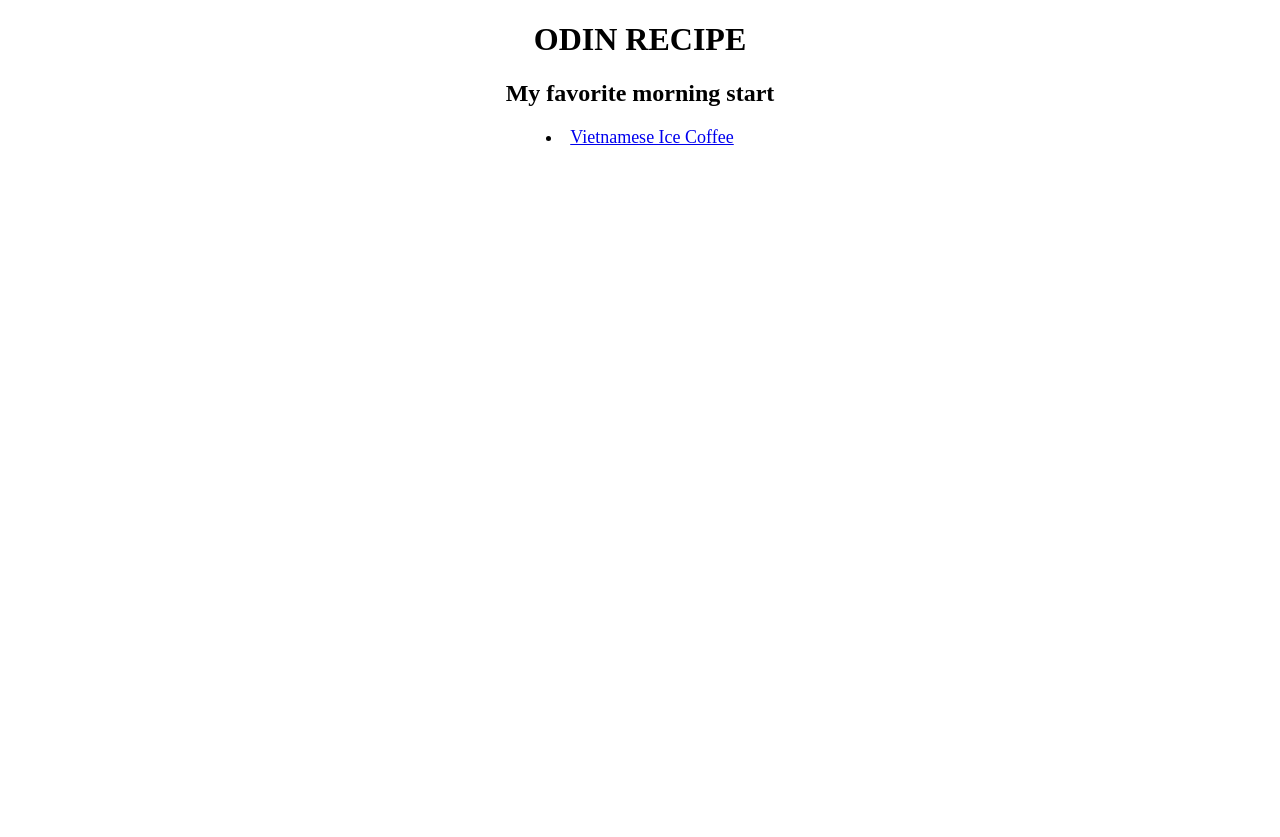
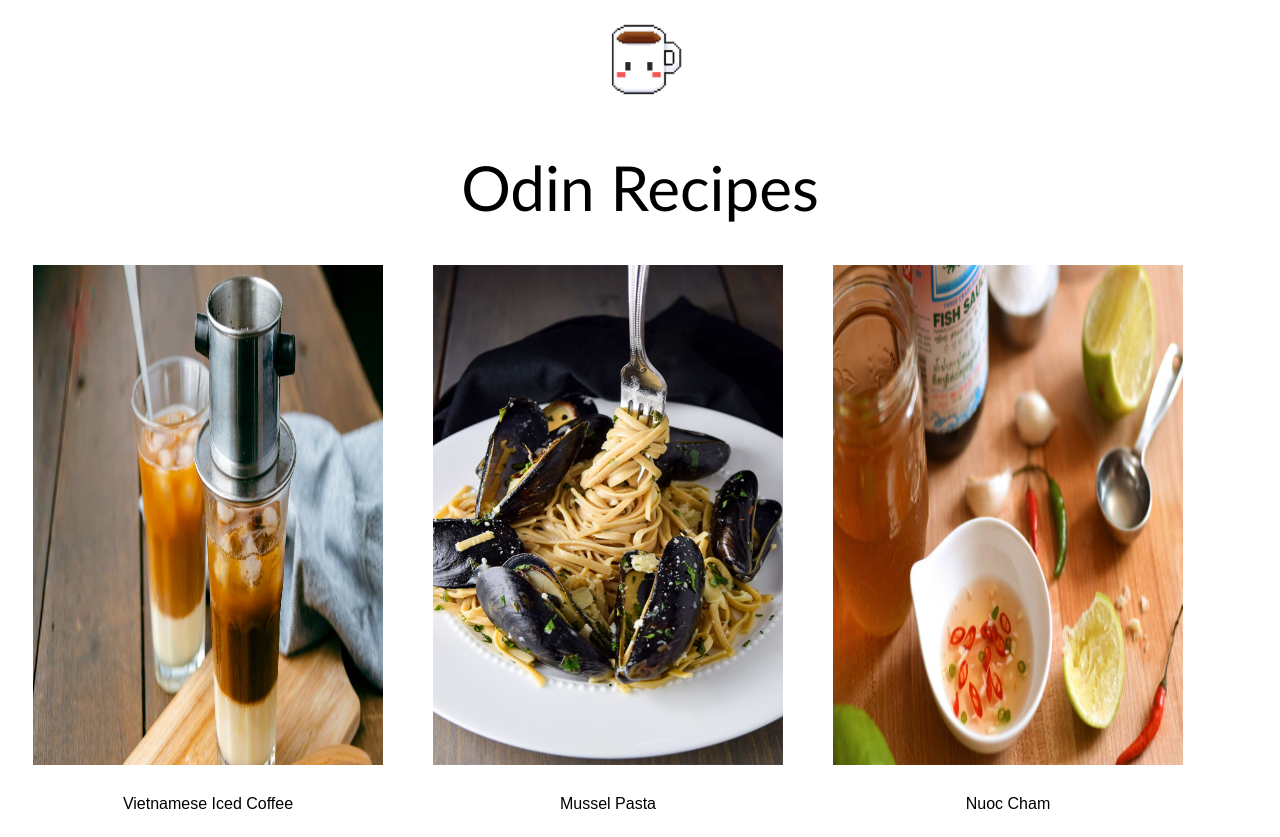
Before and after one commit to tunabearfish/Odin-Recipes, a plain HTML site: page index.html in a window 1280 px wide. Before the commit the page ends 800 px from the top, so only its background shows below. Drawn offline with Linux system fonts and the light colour scheme.

Commit message:
added new recipes and css files

```diff
--- a/index.html
+++ b/index.html
@@ -2,19 +2,32 @@
 
 <html>
     <head>
-        <meta charset="utf-8">
-        <meta http-equiv="X-UA-Compatible" content="IE=edge">
-        <title></title>
-        <h1>ODIN RECIPE</h1>
-        <h2>My favorite morning start</h2>
-        <meta name="description" content="">
-        <meta name="viewport" content="width=device-width, initial-scale=1">
-        <link rel="stylesheet" href="styles.css">
+        <title>Odin Recipes</title>
+        <link rel="stylesheet" href="/styles.css">
     </head>
+
     <body>
+        <div>
+            <a href="index.html"><img id = 'logo' src="./Recipes/sticker_3.webp" alt=""></a>
+        </div>
+        <h1 class = 'heading'>Odin Recipes</h1>
+        <div class= content>
+            <div class = 'item'>
+                <a href="./Recipes/vietnameseIceCoffee.html"><img src="./Recipes/vietnamese-iced-coffee-1.jpg" alt="Vietnamese Iced Coffee"></a>
+                <p>Vietnamese Iced Coffee</p>
+            </div>
+            <div class = 'item'>
+                <a href="./Recipes/musselPasta.html"><img src="./Recipes/mussels-over-creamy-linguini3.jpg" alt="Mussel Pasta"></a>
+                <p>Mussel Pasta</p>
 
-        <li>
-            <a href = "./Recipes/vietnameseIceCoffee.html">Vietnamese Ice Coffee</a>
-        </li>
+            </div>
+            <div class = 'item'>
+                <a href="./Recipes/vietSauce.html"><img src="./Recipes/nuoc-cham-recipe-680x451.jpg" alt="Nuoc Cham"></a>
+                <p>Nuoc Cham</p>
+
+            </div>
+
+        </div>
+
     </body>
 </html>
--- a/styles.css
+++ b/styles.css
@@ -1,13 +1,45 @@
+html{
+    font-family: 'quicksand',sans-serif;
+}
+
 h1{
+    font-weight: 300;
+}
+
+.item img:hover{
+    transform: scale(1.05);
+    transition: all ease;
+    border-radius: 15px;
+    box-shadow: 0 0 5px rgb(136,219,140);
+}
+
+.heading{
+    font-size: 62px;
+    font-family: 'Trebuchet MS', 'Lucida Sans Unicode', 'Lucida Grande', 'Lucida Sans', Arial, sans-serif;
     text-align: center;
 }
 
-h2{
-    text-align: center;
-
+#logo{
+    width: 100px;
+    height: 100px;
+    margin-left: auto;
+    margin-right: auto;
+    display: block;
 }
 
-li{
+.content{
+    display: flex;
+    flex-wrap: wrap;
+}
+div img{
+    width: 350px;
+    height: 500px;
+}
+.item{
+    display: flex;
+    flex-direction: column;
+    gap: 10px;
+    align-items: center;
+    width: 400px;
     text-align: center;
-    font-size: large;
 }
```
Also changed, not shown: Recipes/musselPasta.html (added, +34 -0 lines), Recipes/vietSauce.html (added, +32 -0 lines), Recipes/vietnameseIceCoffee.html (+6 -5 lines), Recipes/musselPasta.css (added), Recipes/mussels-over-creamy-linguini3.jpg (added), Recipes/nuoc-cham-recipe-680x451.jpg (added), Recipes/sticker_3.webp (added), Recipes/vietSauce.css (added), Recipes/vietnameseIceCoffee.css (added).
